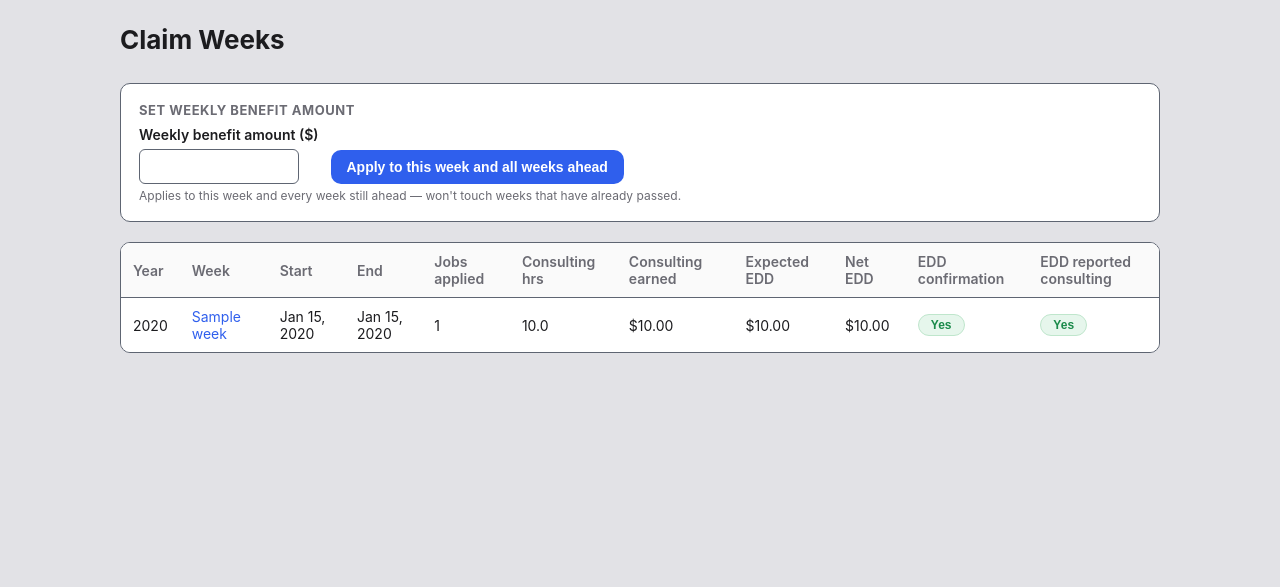
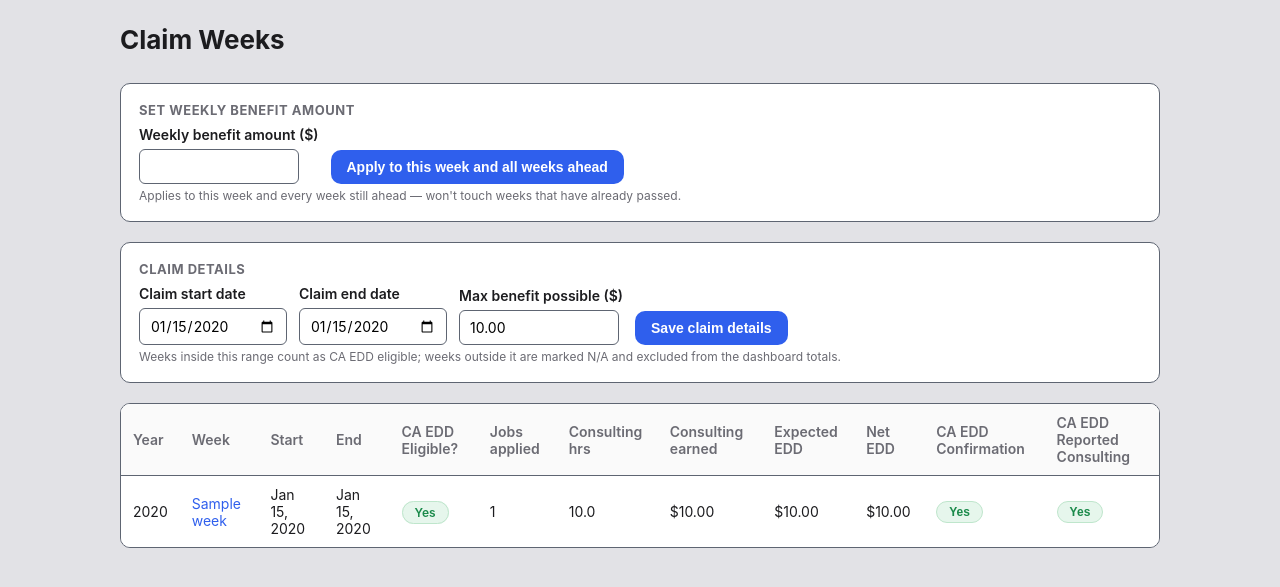
Before and after one commit to jtbrisson/jobtracker, a Flask app: page /weeks/ in a window 1280 px wide. Shown: the part 49-636 px from the top of the page. Run offline with Flask 3, Linux system fonts and the light colour scheme; the visitor is signed in with stand-in values (Sample User, id 1); tables that the repository leaves empty hold one stand-in row (values such as "Sample post"); some libraries are stand-ins or nearby versions.

Commit message:
Add CA EDD eligibility, claim date range, and max benefit tracking
Adds a ClaimSettings singleton (claim start/end date, max benefit
amount) and derives a "CA EDD Eligible?" column from it instead of
a manual toggle: eligible weeks default Expected EDD to $450 when
unset, ineligible weeks are forced to N/A for confirmation/reported
consulting and lose their toggle buttons. Dashboard totals
(Total/Remaining EDD, Unconfirmed EDD weeks) now only count
eligible weeks. Also renames "EDD confirmation"/"EDD reported
consulting" to "CA EDD Confirmation"/"CA EDD Reported Consulting"
throughout.

```diff
--- a/app/claims/forms.py
+++ b/app/claims/forms.py
@@ -1,5 +1,5 @@
 from flask_wtf import FlaskForm
-from wtforms import DecimalField, SubmitField
+from wtforms import DecimalField, DateField, SubmitField
 from wtforms.validators import DataRequired, NumberRange
 
 
@@ -15,3 +15,12 @@ class BulkAmountForm(FlaskForm):
         "Weekly benefit amount ($)", validators=[DataRequired(), NumberRange(min=0)], places=2
     )
     submit = SubmitField("Apply to this week and all weeks ahead")
+
+
+class ClaimSettingsForm(FlaskForm):
+    claim_start_date = DateField("Claim start date", validators=[DataRequired()])
+    claim_end_date = DateField("Claim end date", validators=[DataRequired()])
+    max_benefit_amount = DecimalField(
+        "Max benefit possible ($)", validators=[DataRequired(), NumberRange(min=0)], places=2
+    )
+    submit = SubmitField("Save claim details")
--- a/app/claims/routes.py
+++ b/app/claims/routes.py
@@ -6,7 +6,8 @@ from app.auth.routes import login_required
 from app.extensions import db
 from app.models import ClaimWeek
 from app.claims import bp
-from app.claims.forms import ExpectedAmountForm, BulkAmountForm
+from app.claims.forms import ExpectedAmountForm, BulkAmountForm, ClaimSettingsForm
+from app.claims.utils import get_claim_settings, is_eligible, eligible_weeks_query, apply_eligibility_effects
 
 # Tri-state cycle for the EDD toggle buttons: No -> Yes -> N/A -> No -> ...
 EDD_STATE_CYCLE = [False, True, None]
@@ -16,8 +17,31 @@ EDD_STATE_CYCLE = [False, True, None]
 @login_required
 def list_weeks():
     weeks = ClaimWeek.query.order_by(ClaimWeek.start_date).all()
+    settings = get_claim_settings()
+    for week in weeks:
+        week.is_eligible = is_eligible(week, settings)
     bulk_form = BulkAmountForm()
-    return render_template("claims/list.html", weeks=weeks, bulk_form=bulk_form)
+    claim_form = ClaimSettingsForm(obj=settings)
+    return render_template(
+        "claims/list.html", weeks=weeks, bulk_form=bulk_form, claim_form=claim_form
+    )
+
+
+@bp.route("/claim-settings", methods=["POST"])
+@login_required
+def update_claim_settings():
+    settings = get_claim_settings()
+    form = ClaimSettingsForm()
+    if form.validate_on_submit():
+        settings.claim_start_date = form.claim_start_date.data
+        settings.claim_end_date = form.claim_end_date.data
+        settings.max_benefit_amount = form.max_benefit_amount.data
+        db.session.commit()
+        apply_eligibility_effects(settings)
+        flash("Claim details saved.", "success")
+    else:
+        flash("Couldn't save claim details.", "error")
+    return redirect(url_for("claims.list_weeks"))
 
 
 @bp.route("/bulk-amount", methods=["POST"])
@@ -25,7 +49,8 @@ def list_weeks():
 def bulk_set_amount():
     form = BulkAmountForm()
     if form.validate_on_submit():
-        weeks = ClaimWeek.query.filter(ClaimWeek.end_date >= date.today()).all()
+        settings = get_claim_settings()
+        weeks = eligible_weeks_query(settings).filter(ClaimWeek.end_date >= date.today()).all()
         for week in weeks:
             week.expected_edd_amount = form.expected_edd_amount.data
         db.session.commit()
@@ -39,6 +64,10 @@ def bulk_set_amount():
 @login_required
 def toggle_flag(week_id):
     week = ClaimWeek.query.get_or_404(week_id)
+    settings = get_claim_settings()
+    if not is_eligible(week, settings):
+        flash("This week is outside your claim period.", "error")
+        return redirect(request.referrer or url_for("claims.list_weeks"))
     field = request.form.get("field")
     if field not in ("edd_confirmation", "edd_reported_consulting"):
         flash("Unknown field.", "error")
@@ -53,6 +82,8 @@ def toggle_flag(week_id):
 @login_required
 def week_detail(week_id):
     week = ClaimWeek.query.get_or_404(week_id)
+    settings = get_claim_settings()
+    week.is_eligible = is_eligible(week, settings)
     amount_form = ExpectedAmountForm(obj=week)
     return render_template("claims/detail.html", week=week, amount_form=amount_form)
 
--- a/app/claims/utils.py
+++ b/app/claims/utils.py
@@ -1,7 +1,57 @@
 from datetime import timedelta
 
 from app.extensions import db
-from app.models import ClaimWeek
+from app.models import ClaimWeek, ClaimSettings
+
+
+def get_claim_settings():
+    """Return the single ClaimSettings row, creating it if it doesn't exist yet."""
+    settings = ClaimSettings.query.first()
+    if not settings:
+        settings = ClaimSettings()
+        db.session.add(settings)
+        db.session.commit()
+    return settings
+
+
+def is_eligible(week, settings):
+    """A week is eligible when it falls inside the claim's start/end date
+    range. If the claim dates haven't been set yet, every week counts as
+    eligible (keeps existing behavior until the range is configured).
+    """
+    if not settings.claim_start_date or not settings.claim_end_date:
+        return True
+    return settings.claim_start_date <= week.start_date <= settings.claim_end_date
+
+
+def eligible_weeks_query(settings):
+    """A ClaimWeek query filtered to the claim's date range, or unfiltered
+    if the range hasn't been set yet.
+    """
+    query = ClaimWeek.query
+    if settings.claim_start_date and settings.claim_end_date:
+        query = query.filter(
+            ClaimWeek.start_date >= settings.claim_start_date,
+            ClaimWeek.start_date <= settings.claim_end_date,
+        )
+    return query
+
+
+def apply_eligibility_effects(settings, default_amount=450):
+    """Run after the claim date range changes: default expected_edd_amount
+    to `default_amount` for newly-eligible weeks that don't have an amount
+    set yet, and clear EDD confirmation/reported-consulting (back to N/A)
+    for weeks that are no longer eligible.
+    """
+    weeks = ClaimWeek.query.all()
+    for week in weeks:
+        if is_eligible(week, settings):
+            if not week.expected_edd_amount:
+                week.expected_edd_amount = default_amount
+        else:
+            week.edd_confirmation = None
+            week.edd_reported_consulting = None
+    db.session.commit()
 
 
 def generate_weeks(start_date, num_weeks, starting_week_number=None):
--- a/app/models.py
+++ b/app/models.py
@@ -93,6 +93,23 @@ class ClaimWeek(db.Model):
         return f"<ClaimWeek {self.week_label} {self.start_date}..{self.end_date}>"
 
 
+class ClaimSettings(db.Model):
+    """Singleton row holding the one active CA EDD claim's date range and
+    maximum benefit amount. Used to auto-derive which ClaimWeek rows fall
+    inside the claim (eligible) vs. outside it.
+    """
+
+    __tablename__ = "claim_settings"
+
+    id = db.Column(db.Integer, primary_key=True)
+    claim_start_date = db.Column(db.Date)
+    claim_end_date = db.Column(db.Date)
+    max_benefit_amount = db.Column(db.Numeric(10, 2), nullable=False, default=0)
+
+    def __repr__(self):
+        return f"<ClaimSettings {self.claim_start_date}..{self.claim_end_date}>"
+
+
 class JobApplication(db.Model):
     __tablename__ = "job_applications"
 
--- a/app/templates/claims/detail.html
+++ b/app/templates/claims/detail.html
@@ -7,8 +7,9 @@
 </div>
 <p>{{ week.start_date | dateonly }} &ndash; {{ week.end_date | dateonly }}</p>
 <p>
-  EDD confirmation: <strong>{{ "Yes" if week.edd_confirmation == True else ("No" if week.edd_confirmation == False else "N/A") }}</strong> &middot;
-  EDD reported consulting: <strong>{{ "Yes" if week.edd_reported_consulting == True else ("No" if week.edd_reported_consulting == False else "N/A") }}</strong>
+  CA EDD Eligible: <strong>{{ "Yes" if week.is_eligible else "No" }}</strong> &middot;
+  CA EDD Confirmation: <strong>{{ "Yes" if week.edd_confirmation == True else ("No" if week.edd_confirmation == False else "N/A") }}</strong> &middot;
+  CA EDD Reported Consulting: <strong>{{ "Yes" if week.edd_reported_consulting == True else ("No" if week.edd_reported_consulting == False else "N/A") }}</strong>
 </p>
 
 <h2>EDD payment</h2>
--- a/app/templates/claims/list.html
+++ b/app/templates/claims/list.html
@@ -16,14 +16,34 @@
   </form>
   <p class="hint">Applies to this week and every week still ahead &mdash; won't touch weeks that have already passed.</p>
 </div>
+<div class="card" style="margin-bottom: 20px;">
+  <h3>Claim details</h3>
+  <form method="post" action="{{ url_for('claims.update_claim_settings') }}" style="display: flex; align-items: flex-end; gap: 12px; flex-wrap: wrap;">
+    {{ claim_form.hidden_tag() }}
+    <div class="field" style="margin-bottom: 0;">
+      {{ claim_form.claim_start_date.label }}
+      {{ claim_form.claim_start_date() }}
+    </div>
+    <div class="field" style="margin-bottom: 0;">
+      {{ claim_form.claim_end_date.label }}
+      {{ claim_form.claim_end_date() }}
+    </div>
+    <div class="field" style="margin-bottom: 0;">
+      {{ claim_form.max_benefit_amount.label }}
+      {{ claim_form.max_benefit_amount(style="width: 160px;") }}
+    </div>
+    {{ claim_form.submit(class_="btn") }}
+  </form>
+  <p class="hint">Weeks inside this range count as CA EDD eligible; weeks outside it are marked N/A and excluded from the dashboard totals.</p>
+</div>
 <div class="table-wrapper">
   <table class="table">
     <thead>
     <tr>
-      <th>Year</th><th>Week</th><th>Start</th><th>End</th><th>Jobs applied</th>
+      <th>Year</th><th>Week</th><th>Start</th><th>End</th><th>CA EDD Eligible?</th><th>Jobs applied</th>
       <th>Consulting hrs</th><th>Consulting earned</th>
       <th>Expected EDD</th><th>Net EDD</th>
-      <th>EDD confirmation</th><th>EDD reported consulting</th>
+      <th>CA EDD Confirmation</th><th>CA EDD Reported Consulting</th>
     </tr>
   </thead>
   <tbody>
@@ -33,30 +53,39 @@
       <td><a href="{{ url_for('claims.week_detail', week_id=week.id) }}">{{ week.week_label }}</a></td>
       <td>{{ week.start_date | dateonly }}</td>
       <td>{{ week.end_date | dateonly }}</td>
+      <td><span class="toggle {{ 'on' if week.is_eligible else 'off' }}">{{ "Yes" if week.is_eligible else "No" }}</span></td>
       <td>{{ week.jobs_applied_count }}</td>
       <td>{{ week.total_consulting_hours }}</td>
       <td>{{ week.total_consulting_earned | money }}</td>
       <td>{{ week.expected_edd_amount | money }}</td>
       <td>{{ week.net_edd_amount | money }}</td>
       <td>
+        {% if week.is_eligible %}
         <form method="post" action="{{ url_for('claims.toggle_flag', week_id=week.id) }}">
           <input type="hidden" name="field" value="edd_confirmation">
           <button type="submit" class="toggle {{ 'on' if week.edd_confirmation == True else ('off' if week.edd_confirmation == False else 'na') }}">
             {{ "Yes" if week.edd_confirmation == True else ("No" if week.edd_confirmation == False else "N/A") }}
           </button>
         </form>
+        {% else %}
+        <span class="toggle na">N/A</span>
+        {% endif %}
       </td>
       <td>
+        {% if week.is_eligible %}
         <form method="post" action="{{ url_for('claims.toggle_flag', week_id=week.id) }}">
           <input type="hidden" name="field" value="edd_reported_consulting">
           <button type="submit" class="toggle {{ 'on' if week.edd_reported_consulting == True else ('off' if week.edd_reported_consulting == False else 'na') }}">
             {{ "Yes" if week.edd_reported_consulting == True else ("No" if week.edd_reported_consulting == False else "N/A") }}
           </button>
         </form>
+        {% else %}
+        <span class="toggle na">N/A</span>
+        {% endif %}
       </td>
     </tr>
     {% else %}
-    <tr><td colspan="11">No claim weeks yet. Run <code>flask seed-weeks</code>.</td></tr>
+    <tr><td colspan="12">No claim weeks yet. Run <code>flask seed-weeks</code>.</td></tr>
     {% endfor %}
   </tbody>
   </table>
--- a/app/templates/dashboard.html
+++ b/app/templates/dashboard.html
@@ -10,7 +10,7 @@
       <p class="big">{{ this_week.week_label }}</p>
       <p>{{ this_week.start_date | dateonly }} &ndash; {{ this_week.end_date | dateonly }}</p>
       <p>
-        EDD confirmation:
+        CA EDD Confirmation:
         <strong>{{ "Done" if this_week.edd_confirmation == True else ("Marked No" if this_week.edd_confirmation == False else "Not yet") }}</strong>
       </p>
     {% else %}
```
Also changed, not shown: app/dashboard/routes.py (+6 -4 lines), migrations/versions/claim_settings.py (added, +31 -0 lines).
